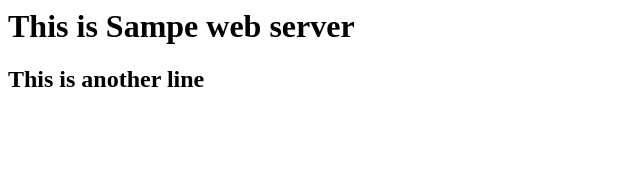
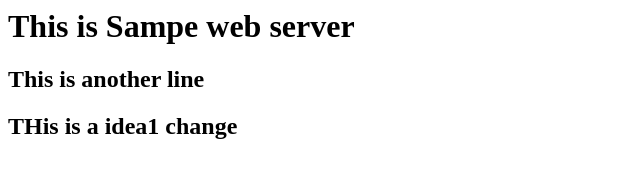
Before and after one commit to mohanraz81/webproject1110, a plain HTML site: page index.html in a window 1280 px wide. Shown: the whole page, without its empty margins (0-640 px from the left). Drawn offline with Linux system fonts and the light colour scheme.

Commit message:
Added idea1 code

```diff
--- a/index.html
+++ b/index.html
@@ -1,2 +1,3 @@
 <h1>This is Sampe web server</h1>
 <h2>This is another line</h2>
+<h2>THis is a idea1 change</h2>
```
